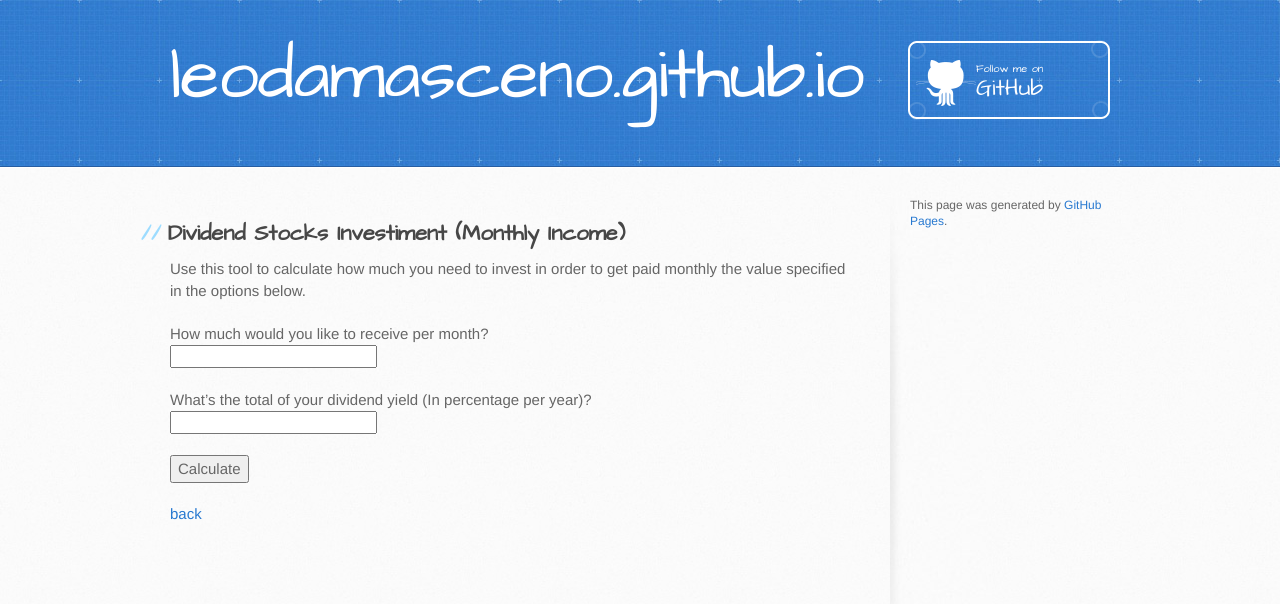
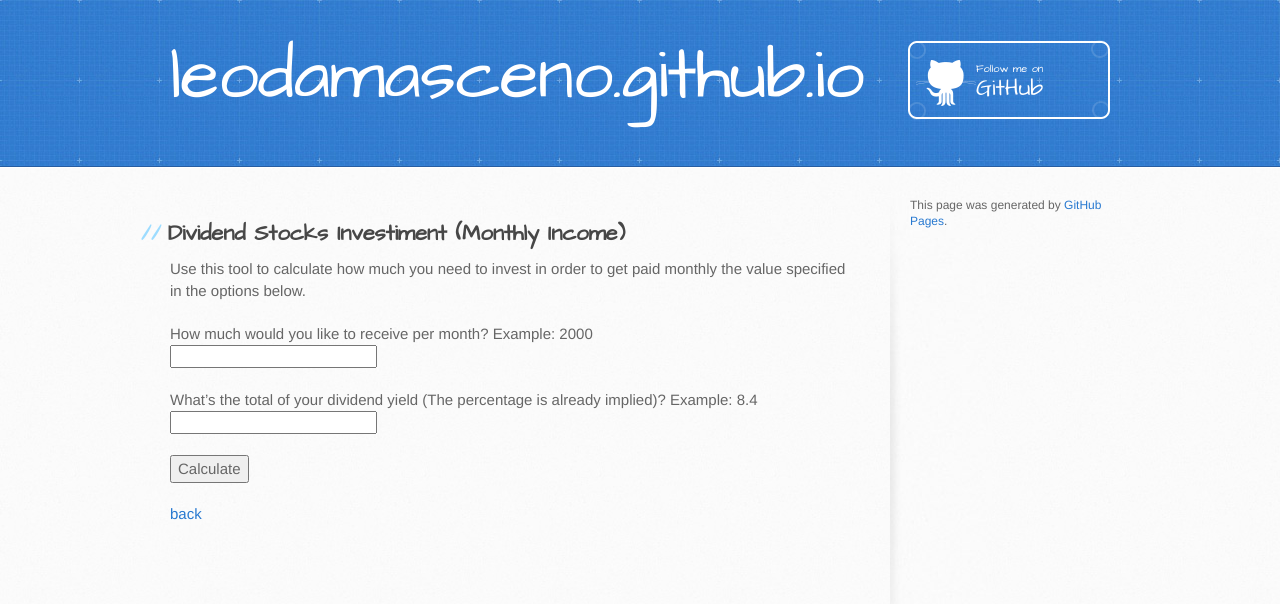
Before and after one commit to leodamasceno/leodamasceno.github.io, a Jekyll site: the page built from dsi.md, in a window 1280 px wide. Shown: the top 604 px of the page. Built offline with Jekyll 4.4.1, drawn with Linux system fonts in a browser that asks for light colours; the repository's description, which GitHub fills in, is left out; our own code applies the rules of GitHub Pages for plain Markdown files.

Commit message:
Added DSI formula to js file

```diff
--- a/calc.js
+++ b/calc.js
@@ -3,6 +3,12 @@ function calculateDSI() {
     var monthly_income = document.getElementById("monthly_income").value;
     var dividend_yield = document.getElementById("dividend_yield").value;
 
-    alert(dividend_yield);
+    var yearly_income = (monthly_income * 12);
+    var dividend_yield_percentage = (dividend_yield / 100)
+
+    var total = (yearly_income * dividend_yield_percentage);
+
+
+    alert(total);
 
 }
--- a/dsi.md
+++ b/dsi.md
@@ -6,10 +6,10 @@ layout: default
 
 Use this tool to calculate how much you need to invest in order to get paid monthly the value specified in the options below.
 
-How much would you like to receive per month?<br>
+How much would you like to receive per month? Example: 2000<br>
 <input type="text" id="monthly_income" name="monthly_income">
 
-What's the total of your dividend yield (In percentage per year)?<br>
+What's the total of your dividend yield (The percentage is already implied)? Example: 8.4<br>
 <input type="text" id="dividend_yield" name="dividend_yield">
 
 <button onclick="calculateDSI()">Calculate</button>
```
